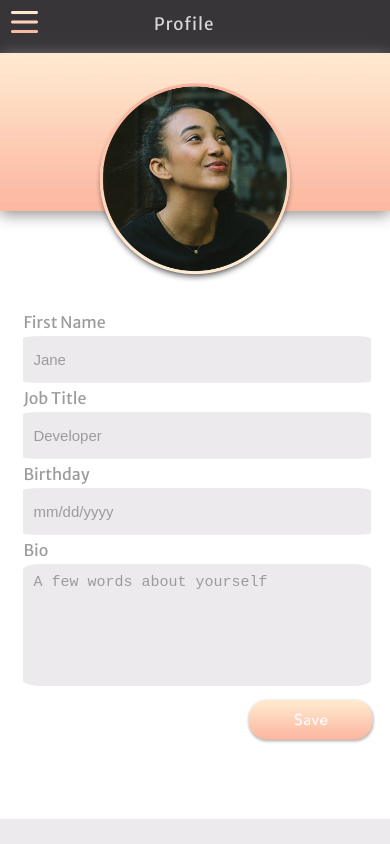
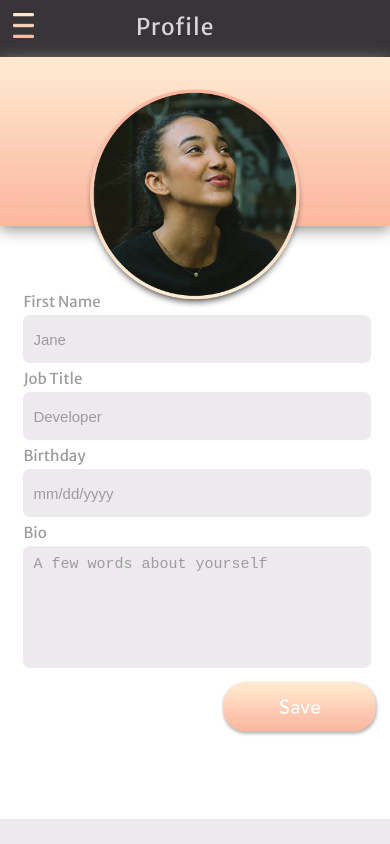
Before and after one commit to mollcano/made-code-challenge, a React (Create React App) app: page / in a window 390 px wide. Built offline with nearby package versions, Linux system fonts and the light colour scheme.

Commit message:
have nav changing responsively

```diff
--- a/src/App.css
+++ b/src/App.css
@@ -5,30 +5,33 @@ html, body {
 }
 .navCont{
   width: 100%;
-  height: 6.3vh;
+  height: 6.8vh;
   background: rgb(55,53,55);
   color: rgb(216,214,216);
 }
 .nav{
   display: flex;
   width: 55%;
+  max-width: 760px;
+  height: 100%;
   justify-content: space-between;
 }
 .hamburger{
-  margin-top: 11px;
-  margin-left: 11px;
-  width: 27px;
-  height: 22px;
+  margin-top: 1.5vh;
+  margin-left: 1.5vh;
+  width: 10%;
+  max-width: 40px;
+  height: 45%;
 }
 .profileText{
-  font-size: 17px;
-  margin-top: 13px;
+  font-size: 2.7vh;
+  margin-top: 1.5vh;
   letter-spacing: 1px;
 }
 .header{
   display: flex;
   width: 100%;
-  height: 158px;
+  height: 20vh;
   box-shadow: 0 3px 15px #888888;
   position: relative;
   top: 0;
@@ -43,24 +46,27 @@ html, body {
   left: 0;
 }
 .profilePic{
-  width: 200px;
+  height: 130%;
   position: absolute;
   top: 19%;
 }
-.form{
-  position: absolute;
-  top: 37%;
+.formContainer{
   margin-left: 6%;
   margin-right: 6%;
+  margin-top: 65px;
   display: flex;
+  justify-content: center;
   width: 86%;
   color: rgb(157,155,157);
 }
+label{
+  font-size: 15px;
+}
 input, textarea{
   width: 100%;
-  height: 45px;
+  height: 46px;
   background: rgb(236,234,236);
-  border-radius: 5%;
+  border-radius: 7px;
   font-size: 15px;
   border: rgb(245,244,244);
   margin-top: 4px;
@@ -73,24 +79,24 @@ textarea{
   resize: none;
   padding-top: 10px;
 }
-.submit{
-  position: absolute;
-  top: 100%;
+.submitContainer{
   display: flex;
-  justify-content: flex-end;
-  width: 100%;
-  margin-left: 5%;
-  margin-right: 5%;
+  justify-content: center;
+  width: 86%;
+  margin-right: 6%;
+  margin-left: 6%;
 }
 .submitButton{
-  width: 130px;
-  height: 40%;
+  width: 160px;
+  height: 10%;
   margin-top: 3px;
+  margin-left: 65%;
+  margin-bottom: 10px;
 }
 .footer{
   background: rgb(236,234,236);
   width: 100%;
   height: 25px;
   position: absolute;
-  top: 97%;
+  bottom: 0;
 }
--- a/src/components/Form.js
+++ b/src/components/Form.js
@@ -5,17 +5,19 @@ export default class Form extends Component {
   render(){
     return(
       <div className="form">
-        <form>
-          <label for="name">First Name</label>
-          <input type="text" name="name" value="Jane" />
-          <label for="job">Job Title</label>
-          <input type="text" name="job" value="Developer" />
-          <label for="birthday">Birthday</label>
-          <input type="text" name="birthday" value="mm/dd/yyyy" />
-          <label for="bio">Bio</label>
-          <textarea name="bio" rows="8" cols="10">A few words about yourself</textarea>
-        </form>
-        <div className="submit">
+        <div className="formContainer">
+          <form>
+            <label htmlFor="name">First Name</label>
+            <input type="text" name="name" defaultValue="Jane" />
+            <label htmlFor="job">Job Title</label>
+            <input type="text" name="job" defaultValue="Developer" />
+            <label htmlFor="birthday">Birthday</label>
+            <input type="text" name="birthday" defaultValue="mm/dd/yyyy" />
+            <label htmlFor="bio">Bio</label>
+            <textarea name="bio" rows="8" cols="10" defaultValue="A few words about yourself"></textarea>
+          </form>
+        </div>
+        <div className="submitContainer">
           <img className="submitButton" src="./images/img-save.png" alt="save" />
         </div>
       </div>
--- a/src/components/Header.js
+++ b/src/components/Header.js
@@ -5,7 +5,7 @@ export default class Header extends Component {
   render(){
     return(
       <div className="header">
-        <img className="background" src="./images/bkg-header.jpg" />
+        <img className="background" src="./images/bkg-header.jpg" alt=""/>
         <img className="profilePic" src="./images/img-profile.png" alt="profile" />
       </div>
     )
```
